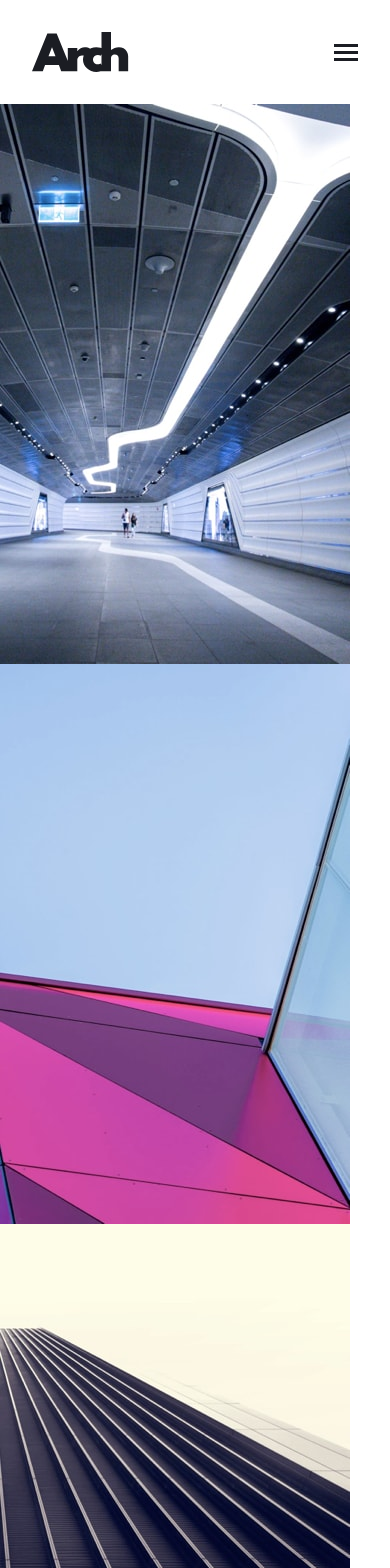
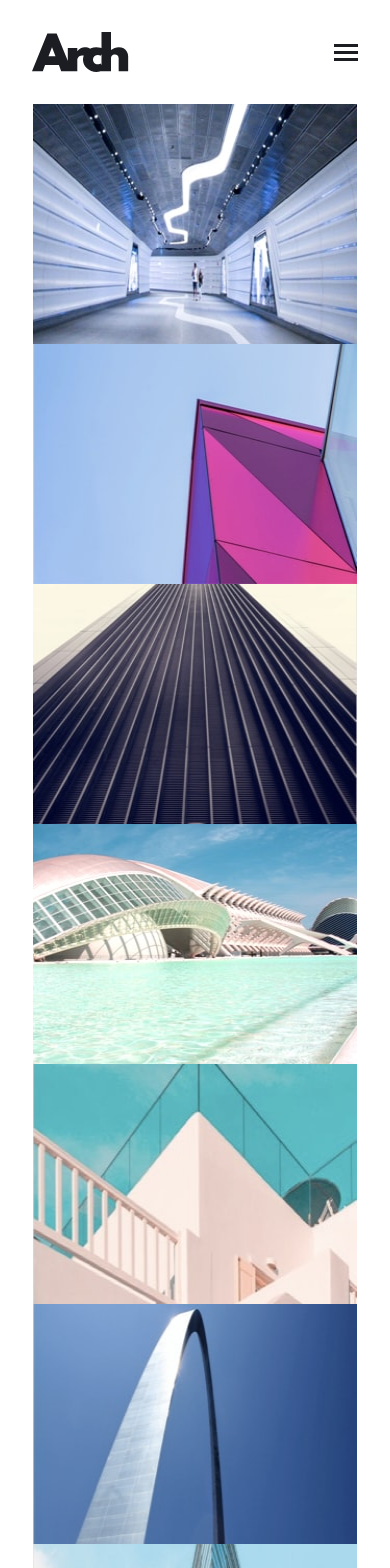
Before and after one commit to Eileenpk/Arch-Studio, a Next.js app: page /portfolio in a window 390 px wide. Shown: the top 1568 px of the page. Built offline with nearby package versions, Linux system fonts and the light colour scheme.

Commit message:
update: projects.json with tablet and mobile image src, setup: portfolio.module.css, add: aside for > mobile

```diff
--- a/app/portfolio/page.js
+++ b/app/portfolio/page.js
@@ -1,13 +1,20 @@
+'use client'
 import data from "/data/projects.json";
-
+import styles from "./portfolio.module.css";
+import GetWindowWidth from '../functions/GetWindowWidth'
 export default function Portfolio() {
-  const names = data.map((person) => {
-    return <img src={person.src} alt={person.name} />;
+  const {width} = GetWindowWidth()
+  const names = data.map((project) => {
+    return <img src={project.mobileSrc} alt={project.name} className={styles.projectImg} />;
   });
 
   return (
     <main>
-      <div className="flex flex-wrap">{names}</div>
+      <div className="flex flex-wrap justify-center">{names}</div>
+      <aside className={`absolute left-[38px] ${styles.aside}`}>
+          <div className={`${styles.asideBar}`}></div>
+          <h2 className={`${styles.asideText}`}>CONTACT</h2>
+        </aside>
     </main>
   );
 }
--- /dev/null
+++ b/app/portfolio/portfolio.module.css
@@ -0,0 +1,31 @@
+    .projectImg {
+        height: 240px;
+        width: 83%;
+        size: contain;
+    }
+
+
+    /* Aside styles */
+    .aside {
+        display: block;
+        position: relative;
+        top: 0px;
+      }
+      .asideText {
+        transform: rotate(90deg);
+        position: absolute;
+        top: 98px;
+        left: -210px;
+        white-space: nowrap;
+      }
+
+      .asideBar {
+        position: absolute;
+        top: -150px;
+        left: -97px;
+        width: 1px;
+        height: 104px;
+        background-color: var(--light-gray);
+      }
+
+      /* End aside styles */
--- a/data/projects.json
+++ b/data/projects.json
@@ -2,61 +2,85 @@
     {
         "name":"Seraph Station",
         "date":"September 2019",
-        "src":"../assets/portfolio/desktop/image-seraph.jpg"
+        "desktopSrc":"../assets/portfolio/desktop/image-seraph.jpg",
+        "tabletSrc":"../assets/portfolio/tablet/image-seraph.jpg",
+        "mobileSrc":"../assets/portfolio/mobile/image-seraph.jpg"
     },
     {
         "name":"Eebox Building",
         "date":"August 2017",
-        "src":"../assets/portfolio/desktop/image-eebox.jpg"
+        "desktopSrc":"../assets/portfolio/desktop/image-eebox.jpg",
+        "tabletSrc":"../assets/portfolio/tablet/image-eebox.jpg",
+        "mobileSrc":"../assets/portfolio/mobile/image-eebox.jpg"
     },
     {
         "name":"Federal II Tower",
         "date":"March 2017",
-        "src":"../assets/portfolio/desktop/image-federal.jpg"
+        "desktopSrc":"../assets/portfolio/desktop/image-federal.jpg",
+        "tabletSrc":"../assets/portfolio/tablet/image-federal.jpg",
+        "mobileSrc":"../assets/portfolio/mobile/image-federal.jpg"
     },
     {
         "name":"Project Del Sol",
         "date":"January 2016",
-        "src":"../assets/portfolio/desktop/image-del-sol.jpg"
+        "desktopSrc":"../assets/portfolio/desktop/image-del-sol.jpg",
+        "tabletSrc":"../assets/portfolio/tablet/image-del-sol.jpg",
+        "mobileSrc":"../assets/portfolio/mobile/image-del-sol.jpg"
     },
     {
         "name":"Le Prototype",
         "date":"October 2015",
-        "src":"../assets/portfolio/desktop/image-prototype.jpg"
+        "desktopSrc":"../assets/portfolio/desktop/image-prototype.jpg",
+        "tabletSrc":"../assets/portfolio/tablet/image-prototype.jpg",
+        "mobileSrc":"../assets/portfolio/mobile/image-prototype.jpg"
     },
     {
         "name":"228B Tower",
         "date":"April 2015",
-        "src":"../assets/portfolio/desktop/image-228B.jpg"
+        "desktopSrc":"../assets/portfolio/desktop/image-228B.jpg",
+        "tabletSrc":"../assets/portfolio/tablet/image-228B.jpg",
+        "mobileSrc":"../assets/portfolio/mobile/image-228B.jpg"
     },
     {
         "name":"Grand Edelweiss Hotel",
         "date":"December 2013",
-        "src":"../assets/portfolio/desktop/image-edelweiss.jpg"
+        "desktopSrc":"../assets/portfolio/desktop/image-edelweiss.jpg",
+        "tabletSrc":"../assets/portfolio/tablet/image-edelweiss.jpg",
+        "mobileSrc":"../assets/portfolio/mobile/image-edelweiss.jpg"
     },
     {
         "name":"Netcry Tower",
         "date":"August 2012",
-        "src":"../assets/portfolio/desktop/image-netcry.jpg"
+        "desktopSrc":"../assets/portfolio/desktop/image-netcry.jpg",
+        "tabletSrc":"../assets/portfolio/tablet/image-netcry.jpg",
+        "mobileSrc":"../assets/portfolio/mobile/image-netcry.jpg"
     },
     {
         "name":"Hypers",
         "date":"January 2012",
-        "src":"../assets/portfolio/desktop/image-hypers.jpg"
+        "desktopSrc":"../assets/portfolio/desktop/image-hypers.jpg",
+        "tabletSrc":"../assets/portfolio/tablet/image-hypers.jpg",
+        "mobileSrc":"../assets/portfolio/mobile/image-hypers.jpg"
     },
     {
         "name":"SXIV Tower",
         "date":"March 2011",
-        "src":"../assets/portfolio/desktop/image-SXIV.jpg"
+        "desktopSrc":"../assets/portfolio/desktop/image-SXIV.jpg",
+        "tabletSrc":"../assets/portfolio/tablet/image-SXIV.jpg",
+        "mobileSrc":"../assets/portfolio/mobile/image-SXIV.jpg"
     },
     {
         "name":"Trinity Bank Tower",
         "date":"September 2010",
-        "src":"../assets/portfolio/desktop/image-trinity.jpg"
+        "desktopSrc":"../assets/portfolio/desktop/image-trinity.jpg",
+        "tabletSrc":"../assets/portfolio/tablet/image-trinity.jpg",
+        "mobileSrc":"../assets/portfolio/mobile/image-trinity.jpg"
     },
     {
         "name":"Project Paramour",
         "date":"February 2008",
-        "src":"../assets/portfolio/desktop/image-paramour.jpg"
+        "desktopSrc":"../assets/portfolio/desktop/image-paramour.jpg",
+        "tabletSrc":"../assets/portfolio/tablet/image-paramour.jpg",
+        "mobileSrc":"../assets/portfolio/mobile/image-paramour.jpg"
     }
 ]
```
Also changed, not shown: app/components/Carousel.js (line endings or trailing spaces).
